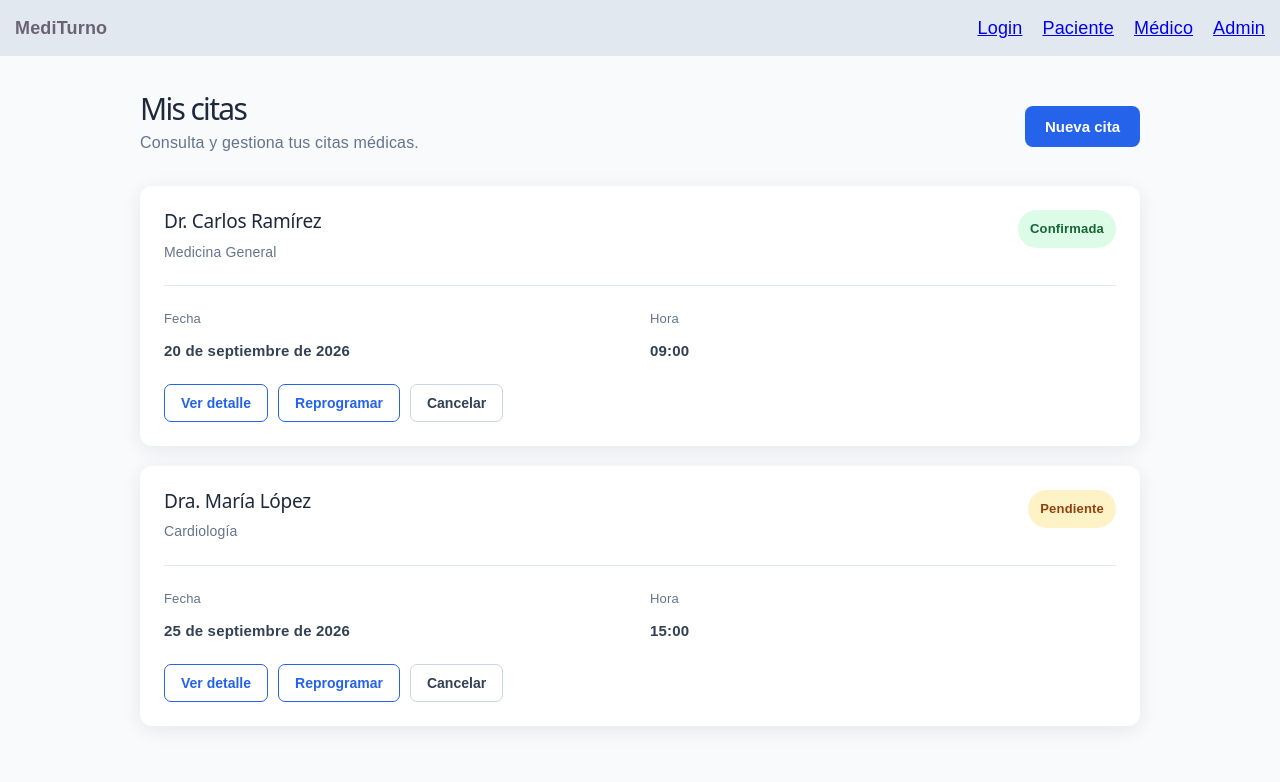
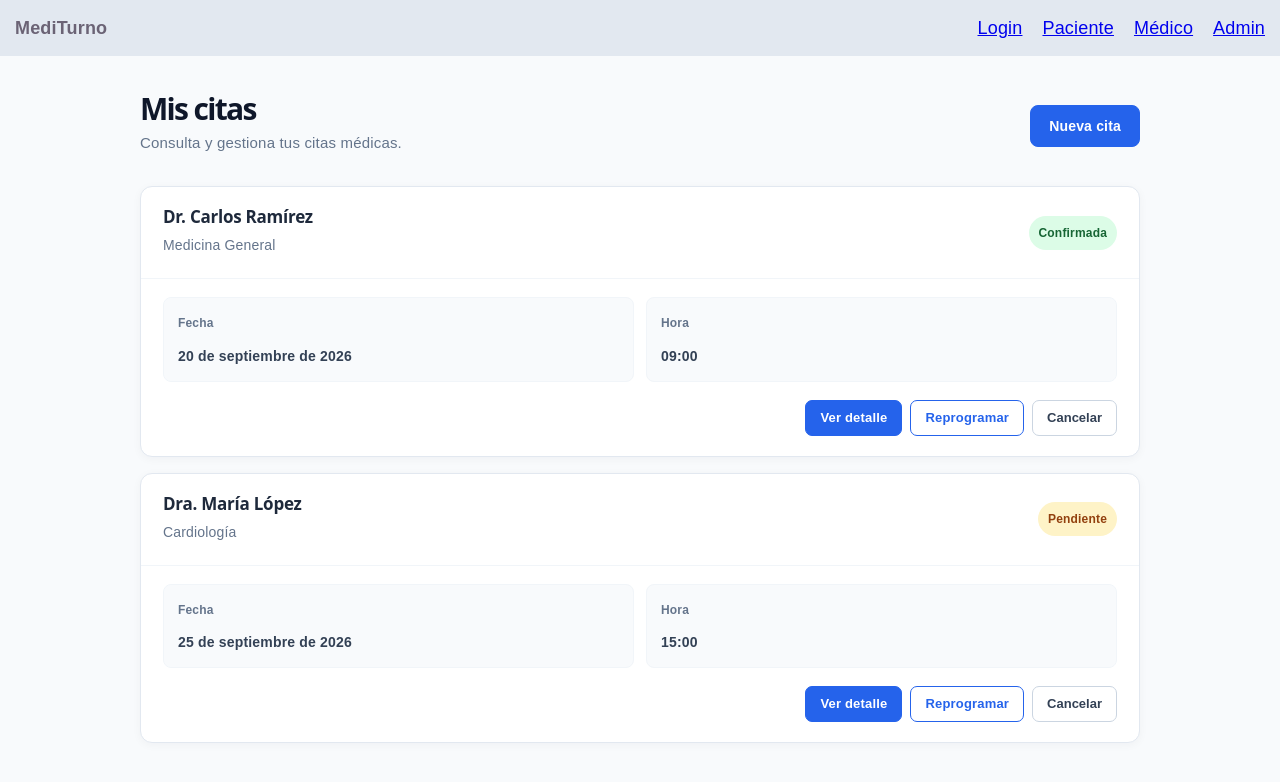
Before and after one commit to JosueBiminchumo/SistemaFrontend, a React (Vite) app: page /paciente/mis-citas in a window 1280 px wide. Shown: the top 782 px of the page. Built offline with nearby package versions, Linux system fonts and the light colour scheme.

Commit message:
mejorar gestion de citas del paciente

```diff
--- a/package.json
+++ b/package.json
@@ -13,7 +13,8 @@
     "axios": "^1.20.0",
     "react": "^19.2.8",
     "react-dom": "^19.2.8",
-    "react-router-dom": "^7.18.3"
+    "react-router-dom": "^7.18.3",
+    "sweetalert2": "^11.26.25"
   },
   "devDependencies": {
     "@eslint/js": "^10.0.1",
--- a/src/components/appointments/AppointmentCard.jsx
+++ b/src/components/appointments/AppointmentCard.jsx
@@ -0,0 +1,56 @@
+import { Link } from 'react-router-dom';
+import AppointmentStatus from './AppointmentStatus';
+
+export default function AppointmentCard({ appointment, onCancel }) {
+  return (
+    <article className="appointment-card">
+      <div className="appointment-card-header">
+        <div>
+          <h2>{appointment.doctor}</h2>
+          <p>{appointment.specialty}</p>
+        </div>
+
+        <AppointmentStatus status={appointment.status} />
+      </div>
+
+      <div className="appointment-info">
+        <div>
+          <span>Fecha</span>
+          <strong>{appointment.date}</strong>
+        </div>
+
+        <div>
+          <span>Hora</span>
+          <strong>{appointment.time}</strong>
+        </div>
+      </div>
+
+      <div className="appointment-card-actions">
+        <Link
+          to={`/paciente/cita/${appointment.id}`}
+          className="detail-button"
+        >
+          Ver detalle
+        </Link>
+
+        {appointment.status !== 'cancelled' && (
+          <>
+            <Link
+              to={`/paciente/cita/${appointment.id}/reprogramar`}
+              className="reschedule-button"
+            >
+              Reprogramar
+            </Link>
+
+            <button
+              className="cancel-button"
+              onClick={() => onCancel(appointment.id)}
+            >
+              Cancelar
+            </button>
+          </>
+        )}
+      </div>
+    </article>
+  );
+}
--- a/src/components/appointments/AppointmentStatus.jsx
+++ b/src/components/appointments/AppointmentStatus.jsx
@@ -0,0 +1,28 @@
+export default function AppointmentStatus({ status }) {
+  const statusConfig = {
+    confirmed: {
+      label: 'Confirmada',
+      className: 'status-confirmed',
+    },
+    pending: {
+      label: 'Pendiente',
+      className: 'status-pending',
+    },
+    cancelled: {
+      label: 'Cancelada',
+      className: 'status-cancelled',
+    },
+    completed: {
+      label: 'Atendida',
+      className: 'status-completed',
+    },
+  };
+
+  const currentStatus = statusConfig[status] || statusConfig.pending;
+
+  return (
+    <span className={`appointment-status ${currentStatus.className}`}>
+      {currentStatus.label}
+    </span>
+  );
+}
--- a/src/pages/patient/MyAppointmentsPage.css
+++ b/src/pages/patient/MyAppointmentsPage.css
@@ -19,57 +19,77 @@
 
 .my-appointments-header h1 {
   margin: 0 0 8px;
-  color: #1e293b;
+  color: #0f172a;
   font-size: 30px;
+  font-weight: 700;
 }
 
 .my-appointments-header p {
   margin: 0;
   color: #64748b;
-  font-size: 16px;
+  font-size: 15px;
 }
 
 .new-appointment-button {
-  border: none;
+  display: inline-flex;
+  align-items: center;
+  justify-content: center;
+  min-height: 42px;
+  padding: 0 18px;
+  border: 1px solid #2563eb;
   border-radius: 8px;
-  padding: 12px 20px;
   background-color: #2563eb;
   color: #ffffff;
-  font-size: 15px;
+  font-size: 14px;
   font-weight: 600;
   cursor: pointer;
+  text-decoration: none;
+  transition: background-color 0.2s ease, border-color 0.2s ease,
+    transform 0.2s ease;
 }
 
 .new-appointment-button:hover {
+  border-color: #1d4ed8;
   background-color: #1d4ed8;
+  transform: translateY(-1px);
 }
 
 .appointments-list {
   display: flex;
   flex-direction: column;
-  gap: 20px;
+  gap: 16px;
 }
 
 .appointment-card {
-  padding: 24px;
+  overflow: hidden;
   background-color: #ffffff;
+  border: 1px solid #e2e8f0;
   border-radius: 12px;
-  box-shadow: 0 4px 20px rgba(15, 23, 42, 0.08);
+  box-shadow: 0 2px 10px rgba(15, 23, 42, 0.04);
+  transition: border-color 0.2s ease, box-shadow 0.2s ease,
+    transform 0.2s ease;
+}
+
+.appointment-card:hover {
+  border-color: #cbd5e1;
+  box-shadow: 0 6px 18px rgba(15, 23, 42, 0.07);
+  transform: translateY(-1px);
 }
 
 .appointment-card-header {
   display: flex;
   justify-content: space-between;
-  align-items: flex-start;
+  align-items: center;
   gap: 20px;
-  padding-bottom: 20px;
-  border-bottom: 1px solid #e2e8f0;
+  padding: 20px 22px;
+  border-bottom: 1px solid #f1f5f9;
 }
 
 .appointment-card-header h2 {
-  margin: 0 0 6px;
+  margin: 0 0 5px;
   color: #1e293b;
-  font-size: 19px;
+  font-size: 17px;
+  font-weight: 700;
 }
 
 .appointment-card-header p {
@@ -79,10 +99,14 @@
 }
 
 .appointment-status {
-  padding: 6px 12px;
+  display: inline-flex;
+  align-items: center;
+  justify-content: center;
+  min-height: 27px;
+  padding: 4px 10px;
   border-radius: 20px;
-  font-size: 13px;
-  font-weight: 600;
+  font-size: 12px;
+  font-weight: 700;
   white-space: nowrap;
 }
 
@@ -96,50 +120,82 @@
   color: #92400e;
 }
 
+.status-cancelled {
+  background-color: #fee2e2;
+  color: #991b1b;
+}
+
+.status-completed {
+  background-color: #dbeafe;
+  color: #1e40af;
+}
+
 .appointment-info {
   display: grid;
   grid-template-columns: 1fr 1fr;
-  gap: 20px;
-  padding: 20px 0;
+  gap: 12px;
+  padding: 18px 22px;
 }
 
 .appointment-info div {
-  display: flex;
-  flex-direction: column;
-  gap: 6px;
+  padding: 12px 14px;
+  background-color: #f8fafc;
+  border: 1px solid #f1f5f9;
+  border-radius: 8px;
 }
 
 .appointment-info span {
+  display: block;
+  margin-bottom: 5px;
   color: #64748b;
-  font-size: 13px;
+  font-size: 12px;
+  font-weight: 600;
 }
 
 .appointment-info strong {
   color: #334155;
-  font-size: 15px;
+  font-size: 14px;
+  font-weight: 600;
 }
 
 .appointment-card-actions {
   display: flex;
-  gap: 10px;
+  justify-content: flex-end;
+  gap: 8px;
+  padding: 0 22px 20px;
 }
 
-.appointment-card-actions button {
-  padding: 10px 16px;
+.appointment-card-actions button,
+.appointment-card-actions a {
+  display: inline-flex;
+  align-items: center;
+  justify-content: center;
+  min-height: 36px;
+  padding: 0 14px;
   border-radius: 7px;
-  font-size: 14px;
+  font-size: 13px;
   font-weight: 600;
   cursor: pointer;
+  text-decoration: none;
+  box-sizing: border-box;
+  transition: background-color 0.2s ease, border-color 0.2s ease,
+    color 0.2s ease, transform 0.2s ease;
+}
+
+.appointment-card-actions button:hover,
+.appointment-card-actions a:hover {
+  transform: translateY(-1px);
 }
 
 .detail-button {
   border: 1px solid #2563eb;
-  background-color: #ffffff;
-  color: #2563eb;
+  background-color: #2563eb;
+  color: #ffffff;
 }
 
 .detail-button:hover {
-  background-color: #eff6ff;
+  border-color: #1d4ed8;
+  background-color: #1d4ed8;
 }
 
 .reschedule-button {
@@ -149,6 +205,7 @@
 }
 
 .reschedule-button:hover {
+  border-color: #94a3b8;
   background-color: #f8fafc;
 }
 
@@ -159,18 +216,27 @@
 }
 
 .cancel-button:hover {
+  border-color: #fca5a5;
   background-color: #fef2f2;
+}
+
+.swal-cancel-button {
+  color: #334155 !important;
 }
 
 @media (max-width: 640px) {
   .my-appointments-page {
-    padding: 20px 12px;
+    padding: 24px 12px;
   }
 
   .my-appointments-header {
     align-items: flex-start;
     flex-direction: column;
-    gap: 15px;
+    gap: 16px;
+  }
+
+  .my-appointments-header h1 {
+    font-size: 26px;
   }
 
   .new-appointment-button {
@@ -178,18 +244,27 @@
   }
 
   .appointment-card-header {
+    align-items: flex-start;
     flex-direction: column;
+    padding: 18px;
+  }
+
+  .appointment-status {
+    align-self: flex-start;
   }
 
   .appointment-info {
     grid-template-columns: 1fr;
+    padding: 16px 18px;
   }
 
   .appointment-card-actions {
     flex-direction: column;
+    padding: 0 18px 18px;
   }
 
-  .appointment-card-actions button {
+  .appointment-card-actions button,
+  .appointment-card-actions a {
     width: 100%;
   }
 }
--- a/src/pages/patient/MyAppointmentsPage.jsx
+++ b/src/pages/patient/MyAppointmentsPage.jsx
@@ -1,6 +1,68 @@
+import { useState } from 'react';
+import { Link } from 'react-router-dom';
+import Swal from 'sweetalert2';
+import AppointmentCard from '../../components/appointments/AppointmentCard';
 import './MyAppointmentsPage.css';
 
+const initialAppointments = [
+  {
+    id: 1,
+    doctor: 'Dr. Carlos Ramírez',
+    specialty: 'Medicina General',
+    date: '20 de septiembre de 2026',
+    time: '09:00',
+    status: 'confirmed',
+  },
+  {
+    id: 2,
+    doctor: 'Dra. María López',
+    specialty: 'Cardiología',
+    date: '25 de septiembre de 2026',
+    time: '15:00',
+    status: 'pending',
+  },
+];
+
 export default function MyAppointmentsPage() {
+  const [appointments, setAppointments] = useState(initialAppointments);
+
+    const handleCancel = (id) => {
+    Swal.fire({
+        title: '¿Cancelar esta cita?',
+        text: 'La cita pasará a estado cancelada.',
+        icon: 'question',
+        showCancelButton: true,
+        confirmButtonText: 'Cancelar cita',
+        cancelButtonText: 'Volver',
+        reverseButtons: true,
+        confirmButtonColor: '#2563eb',
+        cancelButtonColor: '#e2e8f0',
+        customClass: {
+        cancelButton: 'swal-cancel-button',
+        },
+    }).then((result) => {
+        if (!result.isConfirmed) {
+        return;
+        }
+
+        setAppointments((currentAppointments) =>
+        currentAppointments.map((appointment) =>
+            appointment.id === id
+            ? { ...appointment, status: 'cancelled' }
+            : appointment
+        )
+        );
+
+        Swal.fire({
+        title: 'Cita cancelada',
+        text: 'Tu cita ha sido cancelada correctamente.',
+        icon: 'success',
+        confirmButtonText: 'Aceptar',
+        confirmButtonColor: '#2563eb',
+        });
+    });
+    };
+
   return (
     <main className="my-appointments-page">
       <section className="my-appointments-container">
@@ -10,89 +72,22 @@ export default function MyAppointmentsPage() {
             <p>Consulta y gestiona tus citas médicas.</p>
           </div>
 
-          <button className="new-appointment-button">
+          <Link
+            to="/paciente/reservar-cita"
+            className="new-appointment-button"
+          >
             Nueva cita
-          </button>
+          </Link>
         </div>
 
         <div className="appointments-list">
-          <article className="appointment-card">
-            <div className="appointment-card-header">
-              <div>
-                <h2>Dr. Carlos Ramírez</h2>
-                <p>Medicina General</p>
-              </div>
-
-              <span className="appointment-status status-confirmed">
-                Confirmada
-              </span>
-            </div>
-
-            <div className="appointment-info">
-              <div>
-                <span>Fecha</span>
-                <strong>20 de septiembre de 2026</strong>
-              </div>
-
-              <div>
-                <span>Hora</span>
-                <strong>09:00</strong>
-              </div>
-            </div>
-
-            <div className="appointment-card-actions">
-              <button className="detail-button">
-                Ver detalle
-              </button>
-
-              <button className="reschedule-button">
-                Reprogramar
-              </button>
-
-              <button className="cancel-button">
-                Cancelar
-              </button>
-            </div>
-          </article>
-
-          <article className="appointment-card">
-            <div className="appointment-card-header">
-              <div>
-                <h2>Dra. María López</h2>
-                <p>Cardiología</p>
-              </div>
-
-              <span className="appointment-status status-pending">
-                Pendiente
-              </span>
-            </div>
-
-            <div className="appointment-info">
-              <div>
-                <span>Fecha</span>
-                <strong>25 de septiembre de 2026</strong>
-              </div>
-
-              <div>
-                <span>Hora</span>
-                <strong>15:00</strong>
-              </div>
-            </div>
-
-            <div className="appointment-card-actions">
-              <button className="detail-button">
-                Ver detalle
-              </button>
-
-              <button className="reschedule-button">
-                Reprogramar
-              </button>
-
-              <button className="cancel-button">
-                Cancelar
-              </button>
-            </div>
-          </article>
+          {appointments.map((appointment) => (
+            <AppointmentCard
+              key={appointment.id}
+              appointment={appointment}
+              onCancel={handleCancel}
+            />
+          ))}
         </div>
       </section>
     </main>
```
Also changed, not shown: src/components/appointments/AppointmentForm.jsx (+62 -0 lines), 1 other file (tests, documents, lock files or other folders).
